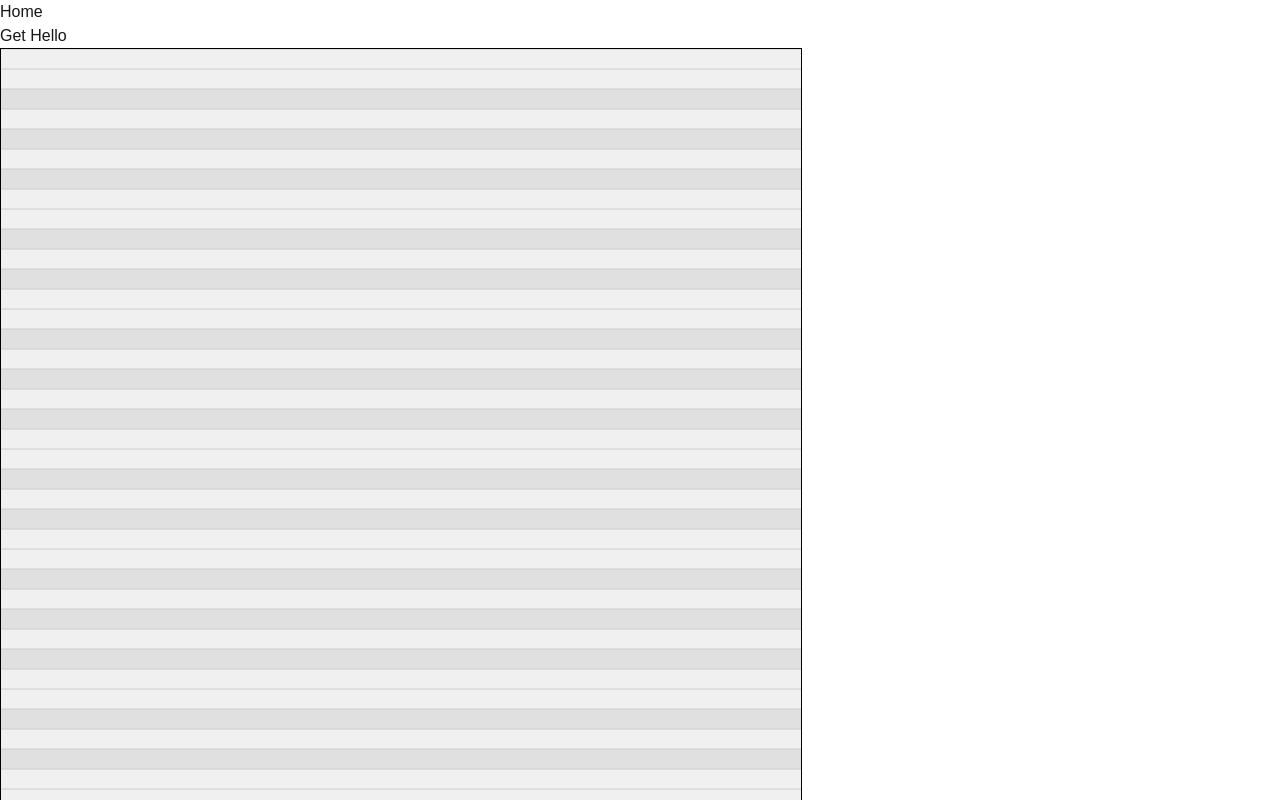
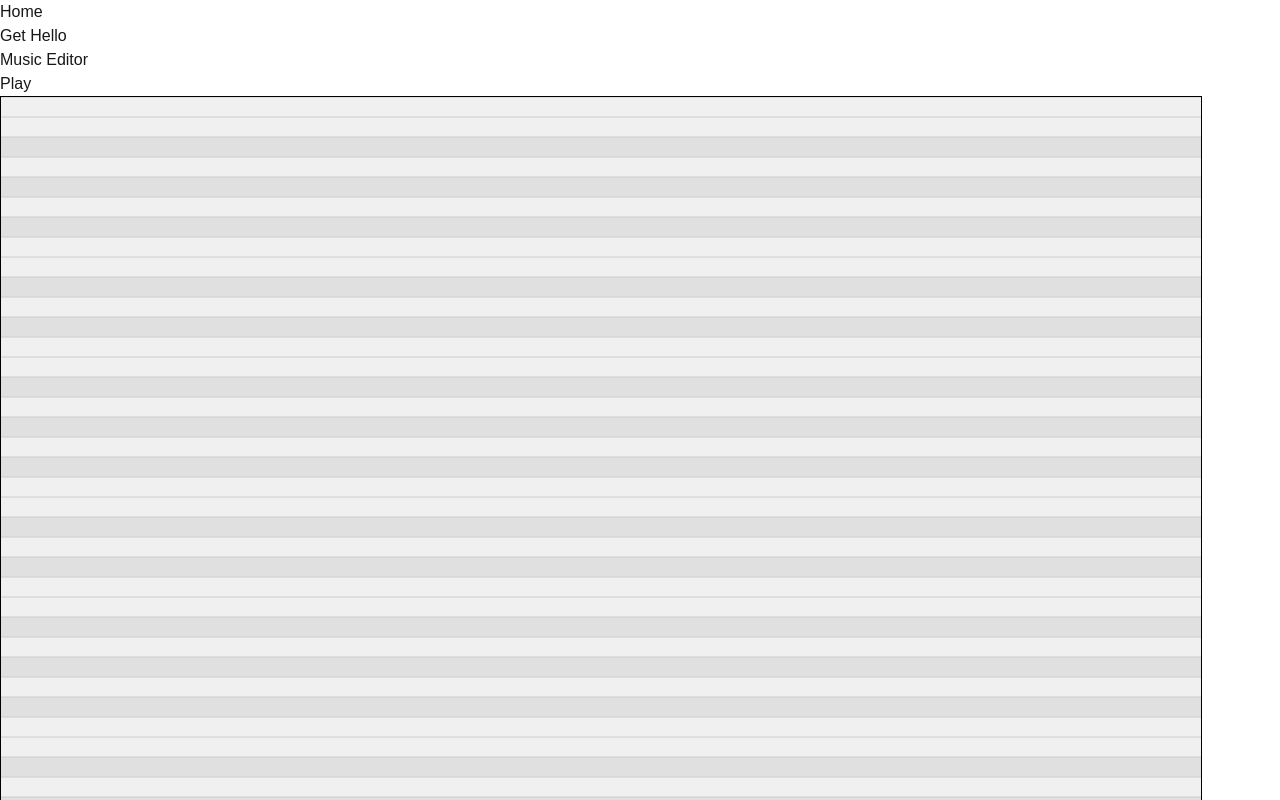
Before and after one commit to johnrmann/wolfgang, a Next.js app in the folder wolfgang/: page / in a window 1280 px wide. Shown: the top 800 px of the page. Built offline with nearby package versions, Linux system fonts and the light colour scheme.

Commit message:
Merge jm/play into master: actually play the song

```diff
--- a/wolfgang/src/app/page.tsx
+++ b/wolfgang/src/app/page.tsx
@@ -2,8 +2,9 @@
 
 import {useState, useCallback} from 'react';
 
-import PianoRoll from '@/components/PianoRoll/PianoRoll';
 import { ODE_TO_JOY } from '@/core/constants';
+
+import MusicEditor from '@/components/MusicEditor/MusicEditor';
 
 import {getHello} from '../api/api';
 
@@ -21,7 +22,7 @@ export default function Home() {
 			<h1>Home</h1>
 			<p>{message}</p>
 			<button onClick={onButtonClick}>Get Hello</button>
-			<PianoRoll song={ODE_TO_JOY} onClickEmpty={undefined} />
+			<MusicEditor />
 		</main>
 	);
 }
--- /dev/null
+++ b/wolfgang/src/components/MusicEditor/MusicEditor.tsx
@@ -0,0 +1,69 @@
+import React, { useState, useCallback, useEffect, useRef } from 'react';
+
+import { Song, Note } from '@/core/message';
+import { MIN_PITCH, MAX_PITCH, ODE_TO_JOY } from '@/core/constants';
+import { millisecondsPerTick } from '@/core/utils';
+
+import PianoRoll from '@/components/PianoRoll/PianoRoll';
+
+export default function MusicEditor() {
+	const tickRef = useRef(0);
+	const intervalRef = useRef<NodeJS.Timer | null>(null);
+	const audioCache = useRef<Record<number, HTMLAudioElement>>({});
+
+	const [song, setSong] = useState<Song>(ODE_TO_JOY);
+	const [isPlaying, setIsPlaying] = useState(false);
+
+	useEffect(() => {
+		const cache: Record<number, HTMLAudioElement> = {};
+		for (let pitch = MIN_PITCH; pitch <= MAX_PITCH; pitch++) {
+			const audio = new Audio(`/mp3/notes/${pitch}.mp3`);
+			audio.preload = 'auto';
+			audio.load();
+			cache[pitch] = audio;
+		}
+		audioCache.current = cache;
+	}, []);
+
+	const onClickPlay = useCallback(() => {
+		if (isPlaying) {
+			if (intervalRef.current) {
+				//clearInterval(intervalRef.current);
+				intervalRef.current = null;
+			}
+			tickRef.current = 0;
+			setIsPlaying(false);
+		}
+		else {
+			const interval = setInterval(() => {
+				const notes = song[tickRef.current];
+				if (notes) {
+					notes.forEach((message) => {
+						if (message.messageType !== 'NOTE') {
+							return;
+						}
+						const note = message as Note;
+						const audio = audioCache.current[note.pitch];
+						if (audio) {
+							audio.currentTime = 0;
+							audio.play();
+						}
+					});
+				}
+				tickRef.current += 1;
+			}, millisecondsPerTick(120));
+			intervalRef.current = interval;
+			setIsPlaying(true);
+		}
+	}, []);
+
+	const playLabel = isPlaying ? 'Stop' : 'Play';
+
+	return (
+		<div>
+			<h1>Music Editor</h1>
+			<button onClick={onClickPlay}>{playLabel}</button>
+			<PianoRoll song={song} onClickEmpty={undefined} />
+		</div>
+	);
+}
--- a/wolfgang/src/components/PianoRoll/PianoRoll.tsx
+++ b/wolfgang/src/components/PianoRoll/PianoRoll.tsx
@@ -88,7 +88,7 @@ const PianoRoll = (options: Options) => {
 
 	const canvasRef = useRef<HTMLCanvasElement | null>(null);
 	const [canvasSize, setCanvasSize] = useState({
-		width: 800,
+		width: 1200,
 		height: 1200,
 	});
 
--- a/wolfgang/src/core/utils.ts
+++ b/wolfgang/src/core/utils.ts
@@ -1,4 +1,4 @@
-import {NOTES, NOTES_PER_OCTAVE} from './constants';
+import {NOTES, NOTES_PER_OCTAVE, TICKS_PER_BEAT} from './constants';
 
 /**
  * Converts a pitch number to a string representation.
@@ -25,3 +25,12 @@ export function isPitchMajor(pitch: number): boolean {
 	const [note] = pitchTuple(pitch);
 	return ['C', 'D', 'E', 'F', 'G', 'A', 'B'].includes(note);
 }
+
+export function millisecondsPerBeat(tempo: number): number {
+	// 60 seconds in a minute / beats per minute * 1000 milliseconds in a second
+	return (60 / tempo) * 1000;
+}
+
+export function millisecondsPerTick(tempo: number): number {
+	return millisecondsPerBeat(tempo) / TICKS_PER_BEAT;
+}
```
